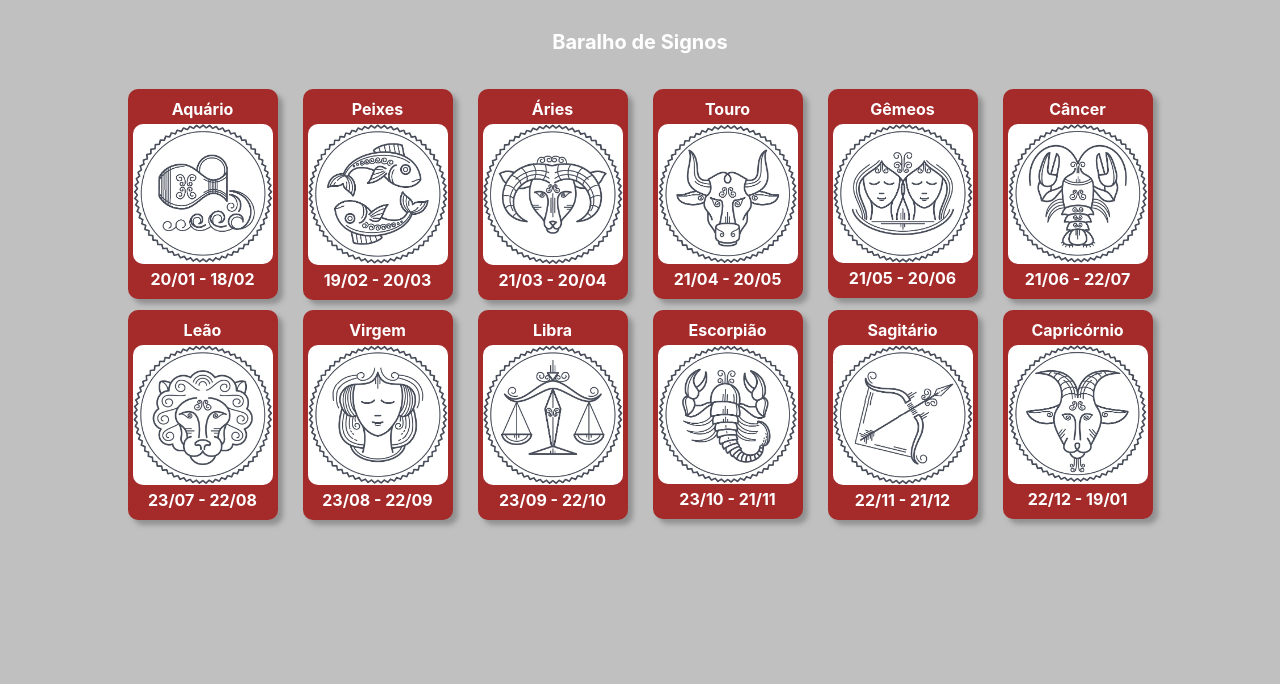
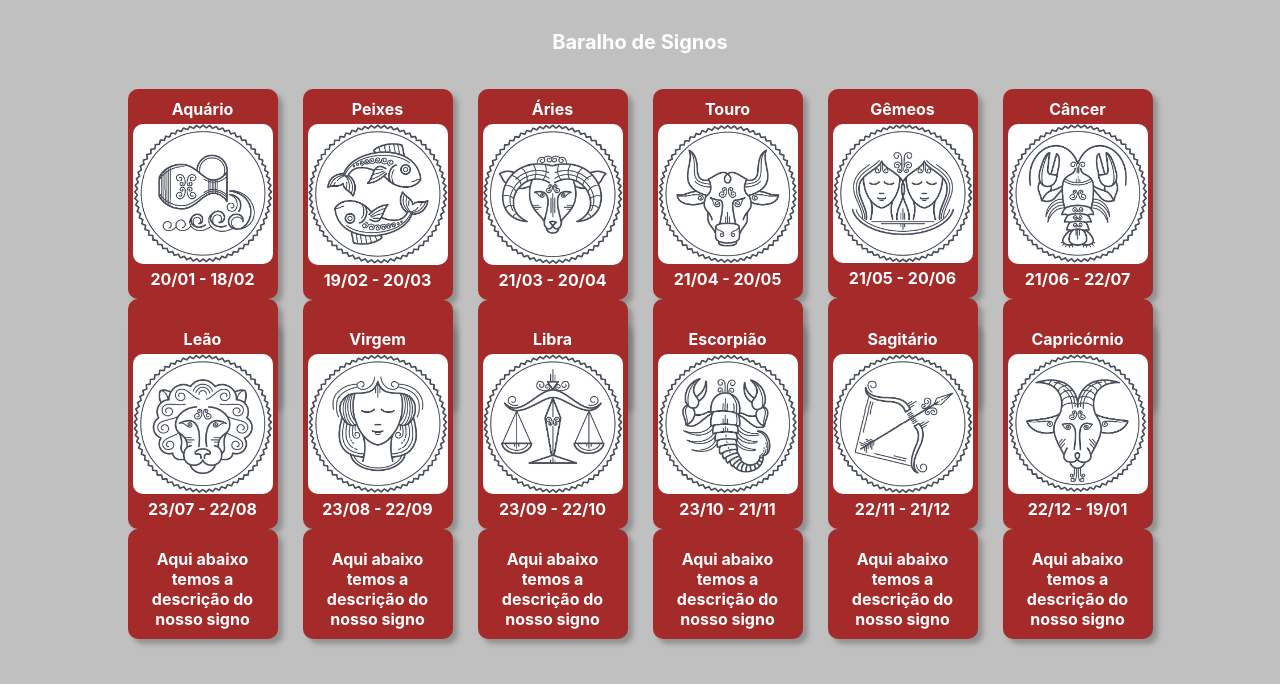
Before and after one commit to tarikochuery/baralho-signo, a React (Create React App) app: page / in a window 1280 px wide. Shown: the top 684 px of the page. Built offline with nearby package versions, Linux system fonts and the light colour scheme.

Commit message:
turn card developing

```diff
--- a/src/componentes/Card_signo/index.js
+++ b/src/componentes/Card_signo/index.js
@@ -3,9 +3,15 @@ import './style.css';
 
 const Card_signo = (props) => (
     <div className='card-container'>
-        <p>{props.nome}</p>
-        <img alt={props.nome} src={props.imagem} />
-        <p className='data'>{props.dataInicio} - {props.dataFim}</p>
+        <div className='card-container-front'>
+            <p>{props.nome}</p>
+            <img alt={props.nome} src={props.imagem} />
+            <p className='data'>{props.dataInicio} - {props.dataFim}</p>
+        </div>
+        <div className='card-container-back'>
+            <p>{props.name}</p>
+            <p>Aqui abaixo temos a descrição do nosso signo</p>
+        </div>
     </div>
 )
 
--- a/src/componentes/Card_signo/style.css
+++ b/src/componentes/Card_signo/style.css
@@ -1,25 +1,42 @@
-.card-container {
+.card-container-front {
     display: flex;
     flex-flow: column nowrap;
     text-align: center;
+    background-color: brown;
+    padding: 5px;
+    border-radius: 10px;
+    box-shadow: 5px 5px 5px rgba(100, 100, 100, 0.5);
+    transition: transform 0.8s;
+    position: relative;
+    backface-visibility: hidden;
+    top: 0;
+    left: 0;
+}
+
+.card-container-back{
+    display: flex;
+    flex-flow: column nowrap;
+    text-align: center;
+    background-color: brown;
+    padding: 5px;
+    border-radius: 10px;
+    box-shadow: 5px 5px 5px rgba(100, 100, 100, 0.5);
+    position: relative;
+    backface-visibility: hidden;
+    top: -150;
+    left: 0;
+}
+
+.card-container{
+    margin: 5px 10px;
     width: 100%;
     max-width: 150px;
     height: 100%;
     max-height: 220px;
-    background-color: brown;
-    margin: 5px 10px;
-    padding: 5px;
-    border-radius: 10px;
-    box-shadow: 5px 5px 5px rgba(100, 100, 100, 0.5);
 }
 
-.card-container:hover {
-    box-shadow: 10px 10px 5px rgba(100, 100, 100, 0.5);
-    width: calc(150px*1.2);
-    height: calc(220px*1.2);
-    max-width: none;
-    max-height: none;
-    animation: rotate(180deg) 4s linear infinite;
+.card-container:hover .card-container-front{
+    transform: rotateY(180deg);
 }
 
 p {
```
